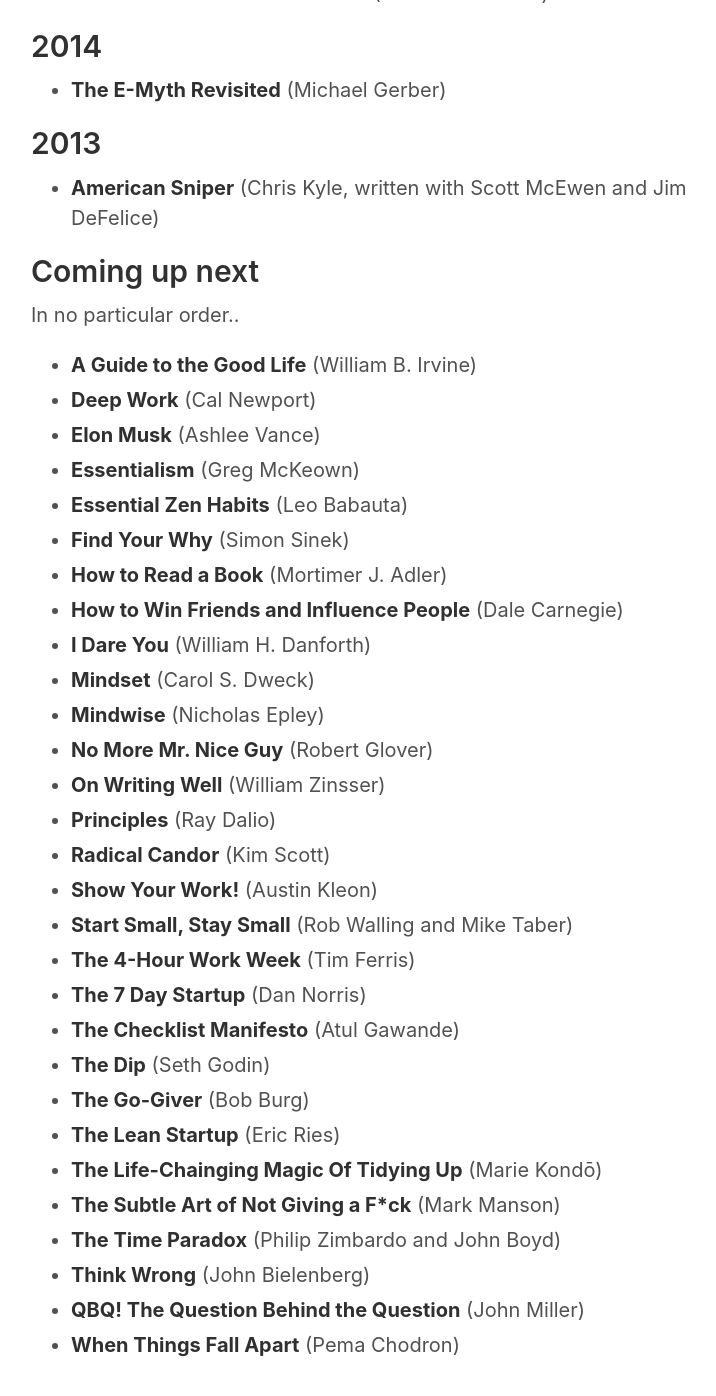
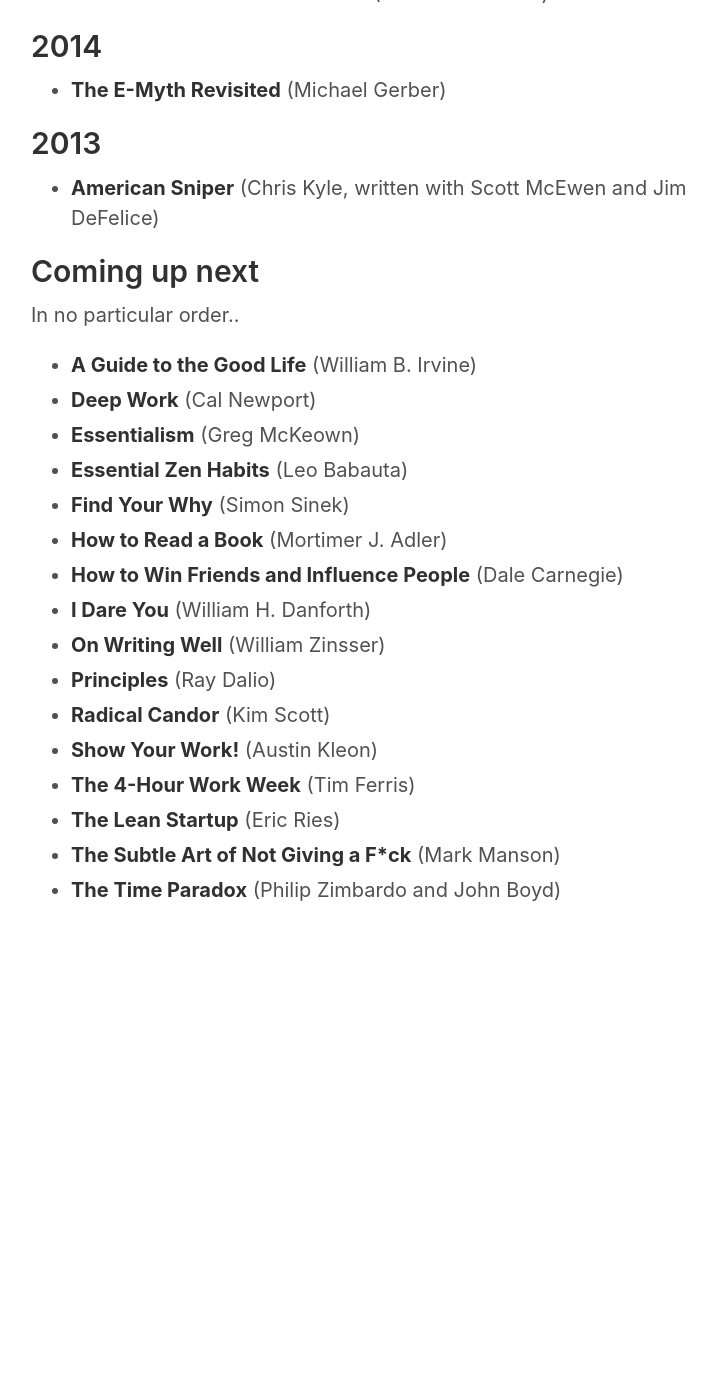
Before and after one commit to teejayen/teejayen.github.io, a Jekyll site: the page built from books.md, in a window 1280 px wide and 1400 px high, scrolled down 1188 px. Shown: the top 1396 px of the window, without its empty margins (259-975 px from the left). Built offline with Jekyll 4.4.1, drawn with Linux system fonts in a browser that asks for light colours; after the commit the page ends 2133 px from its top, so only the background shows below that.

Commit message:
clean up of "coming up next" list

```diff
--- a/books.md
+++ b/books.md
@@ -54,30 +54,17 @@
 
 - **A Guide to the Good Life** (William B. Irvine)
 - **Deep Work** (Cal Newport)
-- **Elon Musk** (Ashlee Vance)
 - **Essentialism** (Greg McKeown)
 - **Essential Zen Habits** (Leo Babauta)
 - **Find Your Why** (Simon Sinek)
 - **How to Read a Book** (Mortimer J. Adler)
 - **How to Win Friends and Influence People** (Dale Carnegie)
 - **I Dare You** (William H. Danforth)
-- **Mindset** (Carol S. Dweck)
-- **Mindwise** (Nicholas Epley)
-- **No More Mr. Nice Guy** (Robert Glover)
 - **On Writing Well** (William Zinsser)
 - **Principles** (Ray Dalio)
 - **Radical Candor** (Kim Scott)
 - **Show Your Work!** (Austin Kleon)
-- **Start Small, Stay Small** (Rob Walling and Mike Taber)
 - **The 4-Hour Work Week** (Tim Ferris)
-- **The 7 Day Startup** (Dan Norris)
-- **The Checklist Manifesto** (Atul Gawande)
-- **The Dip** (Seth Godin)
-- **The Go-Giver** (Bob Burg)
 - **The Lean Startup** (Eric Ries)
-- **The Life-Chainging Magic Of Tidying Up** (Marie Kondō)
 - **The Subtle Art of Not Giving a F\*ck** (Mark Manson)
 - **The Time Paradox** (Philip Zimbardo and John Boyd)
-- **Think Wrong** (John Bielenberg)
-- **QBQ! The Question Behind the Question** (John Miller)
-- **When Things Fall Apart** (Pema Chodron)
```
